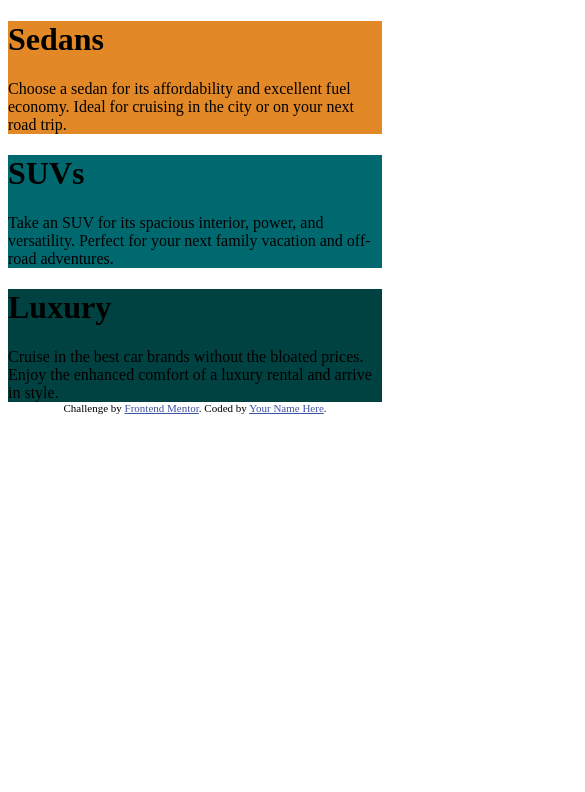
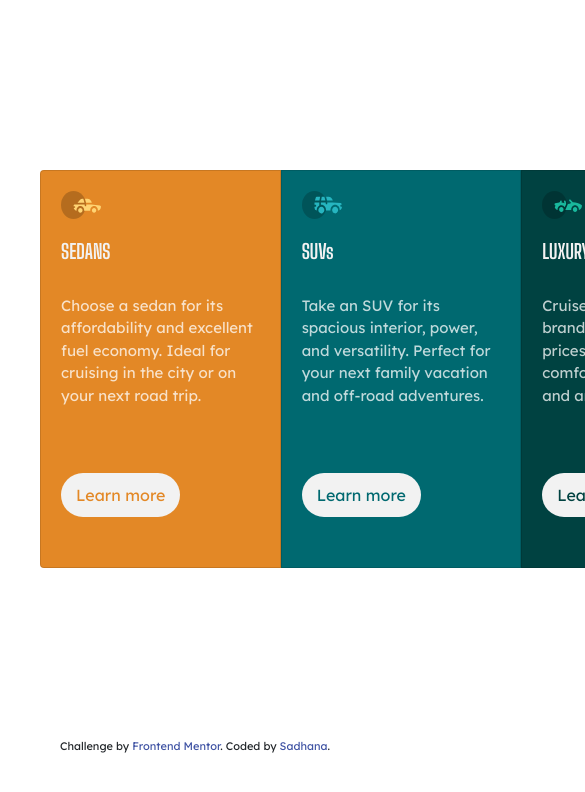
Before and after one commit to sadhana08/ThreeColumnPreview, a plain HTML site: page index.html in a window 390 px wide. Shown: the top 792 px of the page, 585 px wide, since content can reach past the window. Drawn offline with nearby package versions, Linux system fonts and the light colour scheme.

Commit message:
feat: desktop design with mobile partial

```diff
--- a/index.html
+++ b/index.html
@@ -14,33 +14,53 @@
 
     <title>Frontend Mentor | 3-column preview card component</title>
 
+    <!------------------------------------------------ FONTS ---------------------------------------------------------------->
+    <link rel="preconnect" href="https://fonts.googleapis.com">
+    <link rel="preconnect" href="https://fonts.gstatic.com" crossorigin>
+    <link href="https://fonts.googleapis.com/css2?family=Big+Shoulders+Display:wght@700&family=Lexend+Deca&display=swap" rel="stylesheet">
 
+    <!------------------------------------------------ CSS STYLE SHEET ----------------------------------------------------------->
+    <link rel="stylesheet" href="https://cdn.jsdelivr.net/npm/bootstrap@4.3.1/dist/css/bootstrap.min.css" integrity="sha384-ggOyR0iXCbMQv3Xipma34MD+dH/1fQ784/j6cY/iJTQUOhcWr7x9JvoRxT2MZw1T" crossorigin="anonymous">
     <link rel="stylesheet" href="style.css">
+
   </head>
   <body>
-    <div class="sedans">
-      <h1>Sedans</h1>
-      Choose a sedan for its affordability and excellent fuel economy. Ideal for
-      cruising in the city or on your next road trip.
+    <div class="Card">
+      <div class="sedans card">
+        <div class="card-body">
+          <img src="images/icon-sedans.svg" alt="" width="40" height="28">
+          <h5 class="card-title">SEDANS</h5>
+          <p class="card-text">Choose a sedan for its affordability and excellent fuel economy. Ideal for
+          cruising in the city or on your next road trip.</p>
+          <a href="#" class="btn1 btn btn-primary">Learn more</a>
+        </div>
       </div>
 
-    <div class="suvs">
-      <h1>SUVs</h1>
-      Take an SUV for its spacious interior, power, and versatility. Perfect for
-      your next family vacation and off-road adventures.
+      <div class="suvs card">
+        <div class="card-body">
+          <img src="images/icon-suvs.svg" alt="" width="40" height="28">
+          <h5 class="card-title">SUVs</h5>
+          <p class="card-text">Take an SUV for its spacious interior, power, and versatility. Perfect for
+            your next family vacation and off-road adventures.</p>
+          <a href="#" class="btn2 btn btn-primary">Learn more</a>
+        </div>
       </div>
 
-    <div class="luxury">
-      <h1>Luxury</h1>
-      Cruise in the best car brands without the bloated prices. Enjoy the
-      enhanced comfort of a luxury rental and arrive in style.
+      <div class="luxury card">
+        <div class="card-body">
+          <img src="images/icon-luxury.svg" alt="" width="40" height="28">
+          <h5 class="card-title">LUXURY</h5>
+          <p class="card-text">Cruise in the best car brands without the bloated prices. Enjoy the
+            enhanced comfort of a luxury rental and arrive in style.</p>
+          <a href="#" class="btn3 btn btn-primary">Learn more</a>
         </div>
-
+      </div>
+    </div>
       <div class="attribution">
         Challenge by
         <a href="https://www.frontendmentor.io?ref=challenge" target="_blank"
           >Frontend Mentor</a
-      >. Coded by <a href="#">Your Name Here</a>.
+        >. Coded by <a href="#">Sadhana</a>.
       </div>
 
   </body>
--- a/style.css
+++ b/style.css
@@ -1,3 +1,7 @@
+body{
+  font-family: 'Lexend Deca', sans-serif;
+}
+
 .attribution {
     font-size: 11px;
     text-align: center;
@@ -18,3 +22,90 @@
 .luxury{
     background-color: hsl(179, 100%, 13%);
 }
+
+.Card{
+  /* margin: 250px 50px 250px 250px; */
+  place-content: center;
+  margin: 200px auto;
+  height: 40vh;
+  width: 95vh;
+  display: grid;
+  grid-template-columns: 30% 30% 30%;
+  /* gap: 2rem; */
+}
+
+.sedans{
+  border-top-right-radius: 0;
+  border-bottom-right-radius: 0;
+}
+
+.suvs{
+  border-radius: 0;
+}
+
+.luxury{
+  border-top-left-radius: 0;
+  border-bottom-left-radius: 0;
+}
+
+
+.card-title{
+  font-family:  'Big Shoulders Display', cursive;
+  color: hsl(0, 0%, 95%);
+  padding-top: 20px;
+}
+
+.card-text{
+  color: hsla(0, 0%, 100%, 0.75);
+  font-size: 15px;
+  padding-top: 20px;
+}
+
+.btn1{
+  background-color: hsl(0, 0%, 95%);
+  border: none;
+  color: hsl(31, 77%, 52%);
+  margin-top: 50px;
+  margin-bottom: 30px;
+  border-radius: 40px;
+  padding: 10px 15px;
+}
+
+.btn2{
+  background-color: hsl(0, 0%, 95%);
+  border: none;
+  color: hsl(184, 100%, 22%);
+  margin-top: 50px;
+  margin-bottom: 30px;
+  border-radius: 40px;
+  padding: 10px 15px;
+}
+
+.btn3{
+  background-color: hsl(0, 0%, 95%);
+  border: none;
+  color: hsl(179, 100%, 13%);
+  margin-top: 50px;
+  margin-bottom: 30px;
+  border-radius: 40px;
+  padding: 10px 15px;
+}
+
+@media(min-width:500px) and (max-width: 1440px ){
+  .Card{
+    grid-template-columns: 35vh;
+    margin: 450px auto;
+    place-content: center;
+  }
+
+  .sedans{
+    border-top-right-radius: 4px;
+    border-bottom-left-radius: 0;
+  }
+
+  .luxury{
+    border-top-right-radius: 0;
+    border-bottom-left-radius: 4px;
+  }
+
+}
```
Lines whose indentation alone changed are shown as unchanged.
